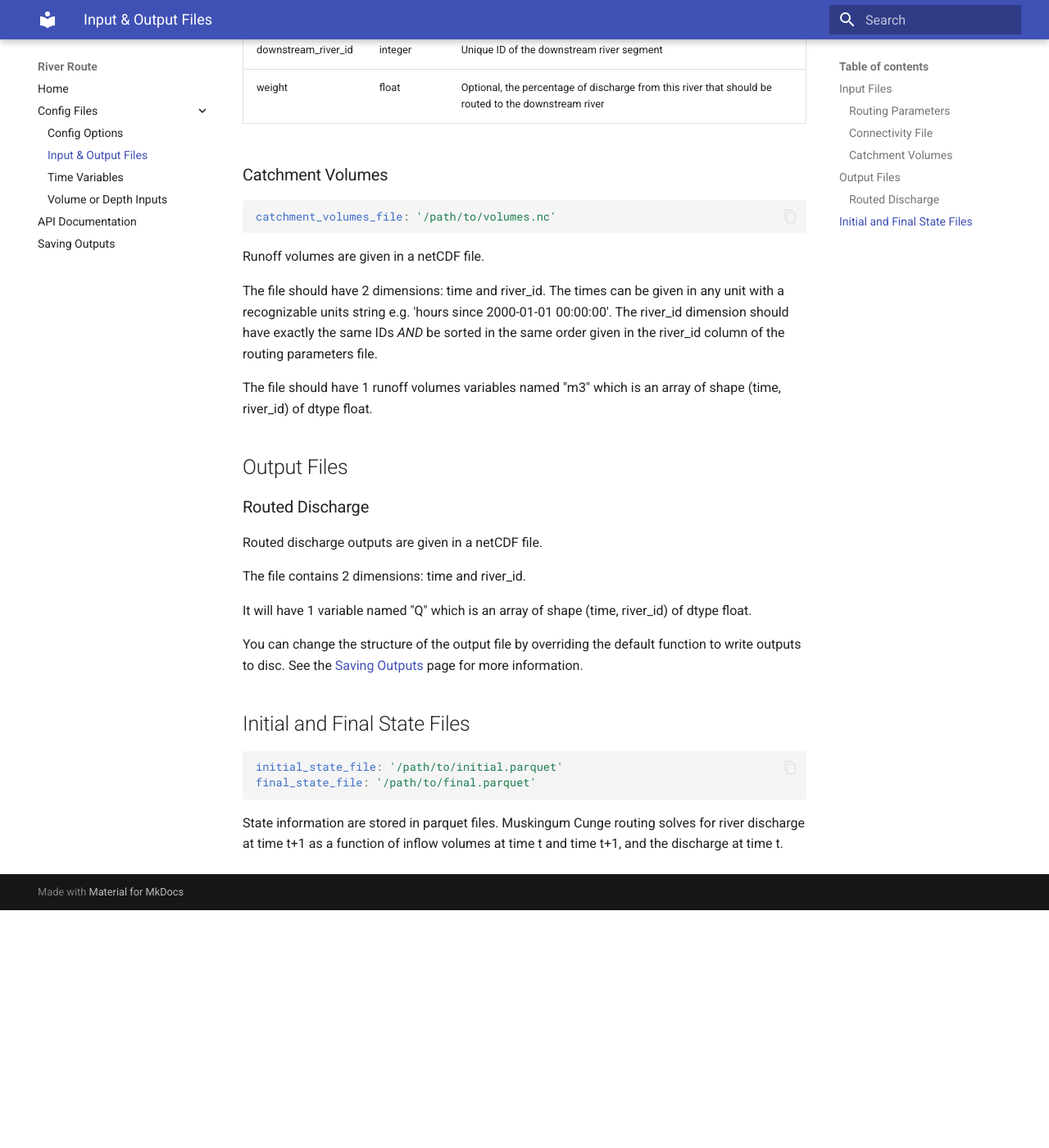
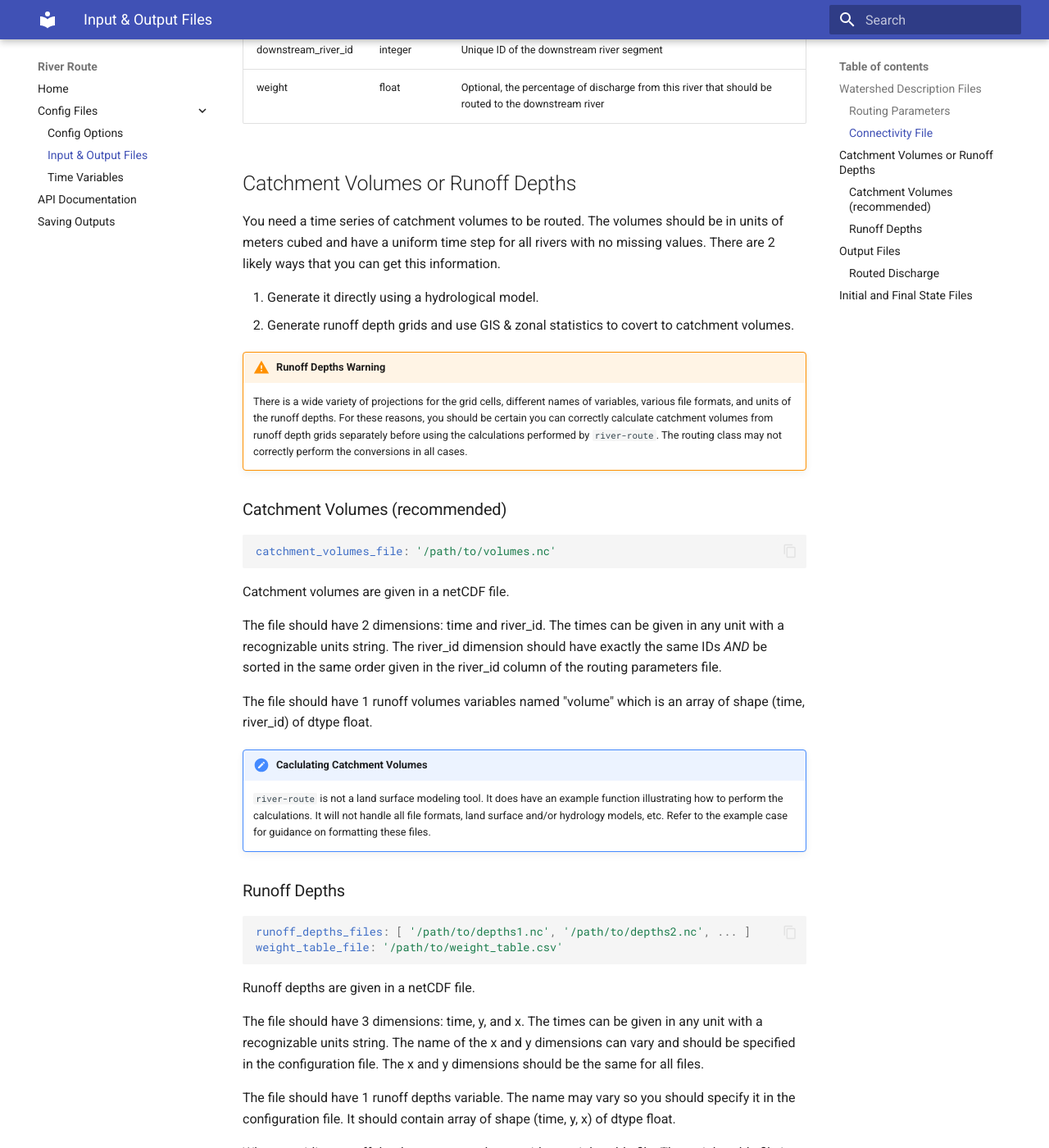
Before and after one commit to rileyhales/river-route, an MkDocs documentation site: the page built from docs/configs/io-files.md, in a window 1280 px wide and 1400 px high, scrolled down 1373 px. Shown: the whole window at 82% size. Built offline with MkDocs 1.6.1 and Material for MkDocs 9.7.7, drawn with Linux system fonts in a browser that asks for light colours; before the commit the page ends 2483 px from its top, so only the background shows below that; some of the changed text lies outside the part shown.

Commit message:
update documentation

````diff
--- a/docs/configs/io-files.md
+++ b/docs/configs/io-files.md
@@ -1,4 +1,4 @@
-## Input Files
+## Watershed Description Files
 
 ### Routing Parameters
 
@@ -43,19 +43,68 @@ be deleted or magically inserted into the rivers.
 | downstream_river_id | integer   | Unique ID of the downstream river segment                                                           |
 | weight              | float     | Optional, the percentage of discharge from this river that should be routed to the downstream river |
 
-### Catchment Volumes
+## Catchment Volumes or Runoff Depths
+
+You need a time series of catchment volumes to be routed. The volumes should be in units of meters cubed and have a
+uniform time step for all rivers with no missing values. There are 2 likely ways that you can get this information.
+
+1. Generate it directly using a hydrological model.
+2. Generate runoff depth grids and use GIS & zonal statistics to covert to catchment volumes.
+
+!!! warning "Runoff Depths Warning"
+    There is a wide variety of projections for the grid cells, different names of variables, various file formats, and
+    units of the runoff depths. For these reasons, you should be certain you can correctly calculate catchment volumes
+    from runoff depth grids separately before using the calculations performed by `river-route`. The routing class may
+    not correctly perform the conversions in all cases.
+
+### Catchment Volumes (recommended)
 
 ```yaml
 catchment_volumes_file: '/path/to/volumes.nc'
 ```
 
-Runoff volumes are given in a netCDF file.
+Catchment volumes are given in a netCDF file.
 
 The file should have 2 dimensions: time and river_id. The times can be given in any unit with a recognizable units
-string e.g. 'hours since 2000-01-01 00:00:00'. The river_id dimension should have exactly the same IDs *AND* be sorted
-in the same order given in the river_id column of the routing parameters file.
+string. The river_id dimension should have exactly the same IDs *AND* be sorted in the same order given in the river_id
+column of the routing parameters file.
 
-The file should have 1 runoff volumes variables named "m3" which is an array of shape (time, river_id) of dtype float.
+The file should have 1 runoff volumes variables named "volume" which is an array of shape (time, river_id) of dtype
+float.
+
+!!! note "Caclulating Catchment Volumes"
+    `river-route` is not a land surface modeling tool. It does have an example function illustrating how to perform
+    the calculations. It will not handle all file formats, land surface and/or hydrology models, etc. Refer to the
+    example case for guidance on formatting these files.
+
+### Runoff Depths
+
+```yaml
+runoff_depths_files: [ '/path/to/depths1.nc', '/path/to/depths2.nc', ... ]
+weight_table_file: '/path/to/weight_table.csv'
+```
+
+Runoff depths are given in a netCDF file.
+
+The file should have 3 dimensions: time, y, and x. The times can be given in any unit with a recognizable units string.
+The name of the x and y dimensions can vary and should be specified in the configuration file. The x and y dimensions
+should be the same for all files.
+
+The file should have 1 runoff depths variable. The name may vary so you should specify it in the configuration file. It
+should contain array of shape (time, y, x) of dtype float.
+
+When providing runoff depths, you must also provide a weight table file. The weight table file is a csv with 4 columns:
+river_id, lon_idx, lat_idx, and area. There may be multiple rows with the same river_id but which reference difference
+runoff grid cells with different lon_idx and lat_idx values. The area column should be the area of the grid cell which
+overlaps with the catchment boundary and should be in units of meters squared.
+
+| Column   | Data Type | Description                                                                           |
+|----------|-----------|---------------------------------------------------------------------------------------|
+| river_id | integer   | Unique ID of a river segment                                                          |
+| lon_idx  | integer   | The x index of the runoff grid cell that overlaps with the catchment boundary         |
+| lat_idx  | integer   | The y index of the runoff grid cell that overlaps with the catchment boundary         |
+| area_sqm | float     | The area of the grid cell which overlaps with the catchment boundary in square meters |
+
 
 ## Output Files
 
--- a/mkdocs.yml
+++ b/mkdocs.yml
@@ -11,14 +11,15 @@ nav:
       - Config Options: configs/config-options.md
       - Input & Output Files: configs/io-files.md
       - Time Variables: configs/time-variables.md
-      - Volume or Depth Inputs: configs/volume-depth-files.md
   - API Documentation: api.md
   - Saving Outputs: saving-outputs.md
 plugins:
   - search
   - mkdocstrings
 markdown_extensions:
+  - admonition
   - pymdownx.snippets
+  - pymdownx.details
   - pymdownx.superfences:
       custom_fences:
         - name: mermaid
````
Also changed, not shown: docs/configs/config-options.md (+46 -46 lines), docs/configs/time-variables.md (+5 -13 lines), docs/configs/volume-depth-files.md (deleted, +0 -5 lines), 3 other files.
